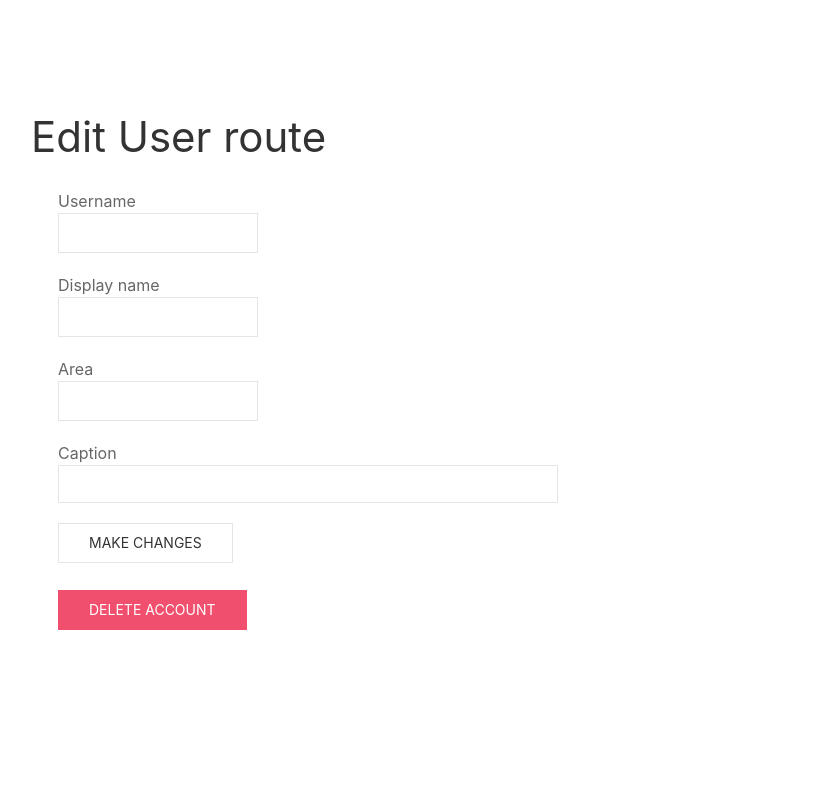
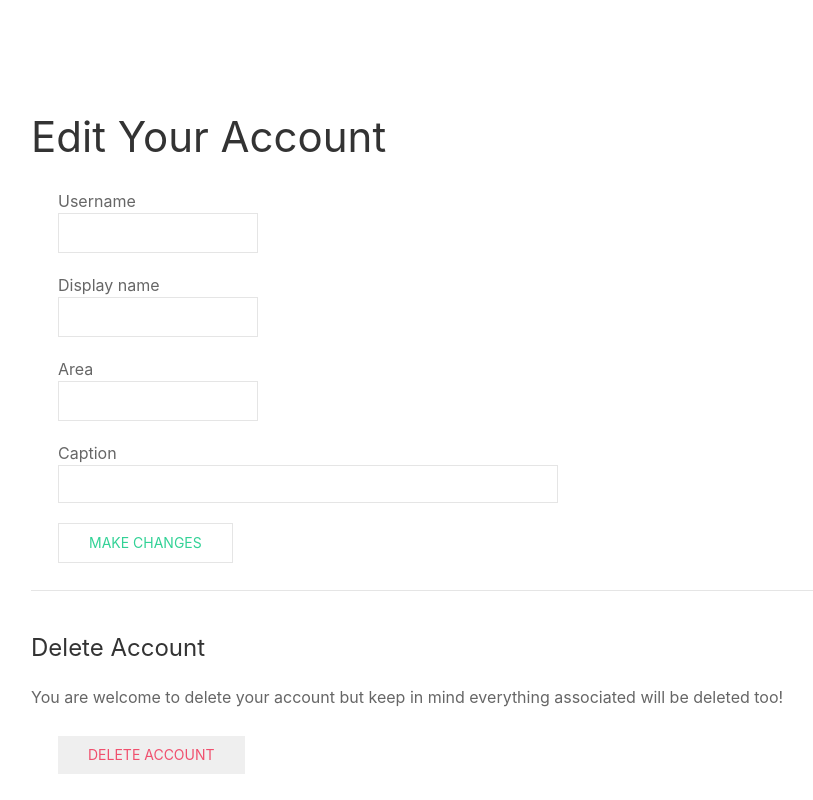
Before and after one commit to Joyce-w/SnapSpot, a Python web app: template templates/users/edit_user.html in a window 1280 px wide. Shown: the whole page, without its empty margins (159-972 px from the left). Run offline with Jinja, Linux system fonts and the light colour scheme; the template is opened without the code that fills it, so the values that code supplies are empty, except form fields; tables that the repository leaves empty hold one stand-in row (values such as "Sample post"); form fields are guessed from the names that the template uses; some libraries are stand-ins or nearby versions.

Commit message:
update edit_user template

```diff
--- a/templates/users/edit_user.html
+++ b/templates/users/edit_user.html
@@ -4,7 +4,7 @@
 
 <div class="main_forms uk-container uk-container-small">
     <div class="row justify-content-md-center">
-        <h1>Edit User route</h1>
+        <h1>Edit Your Account</h1>
         <form action="/users/{{g.user.id}}/edit" method="POST">
             {{ form.hidden_tag() }}
 
@@ -34,13 +34,17 @@
             </div>
 
 
-            <button class="uk-button uk-button-default">Make Changes</button>
+            <button class="uk-button uk-button-default uk-text-success">Make Changes</button>
         </form>
 
+        <hr>
+        <h3>Delete Account</h3>
+        <p>You are welcome to delete your account but keep in mind everything associated will be deleted too!</p>
         <form action="/users/{{g.user.id}}/delete" method="POST">
-            <button class="uk-button uk-button-danger">Delete Account</button>
+            <button class="uk-button uk-text-danger">Delete Account</button>
         </form>
     </div>
 </div>
 
+
 {% endblock %}
```
